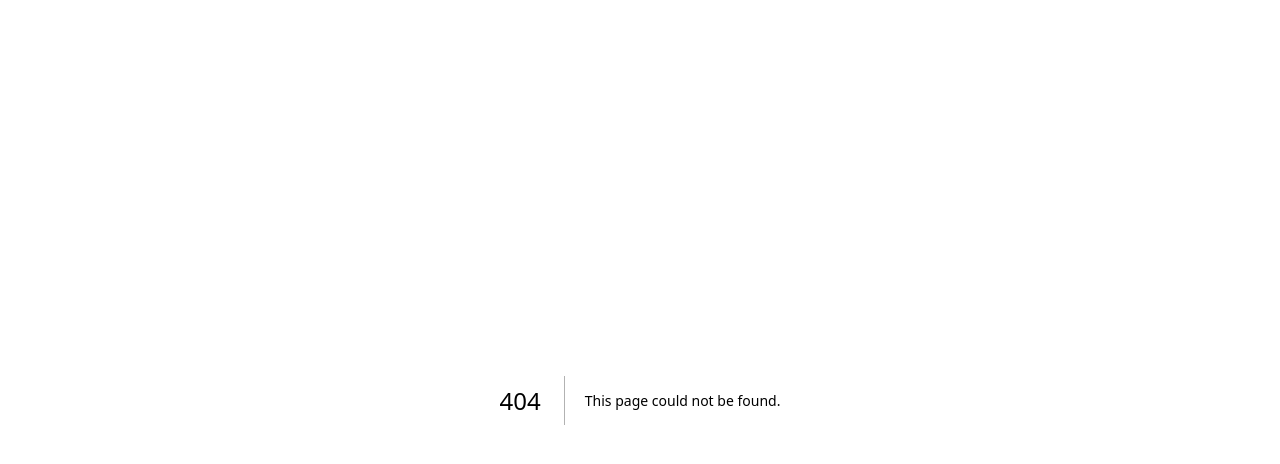
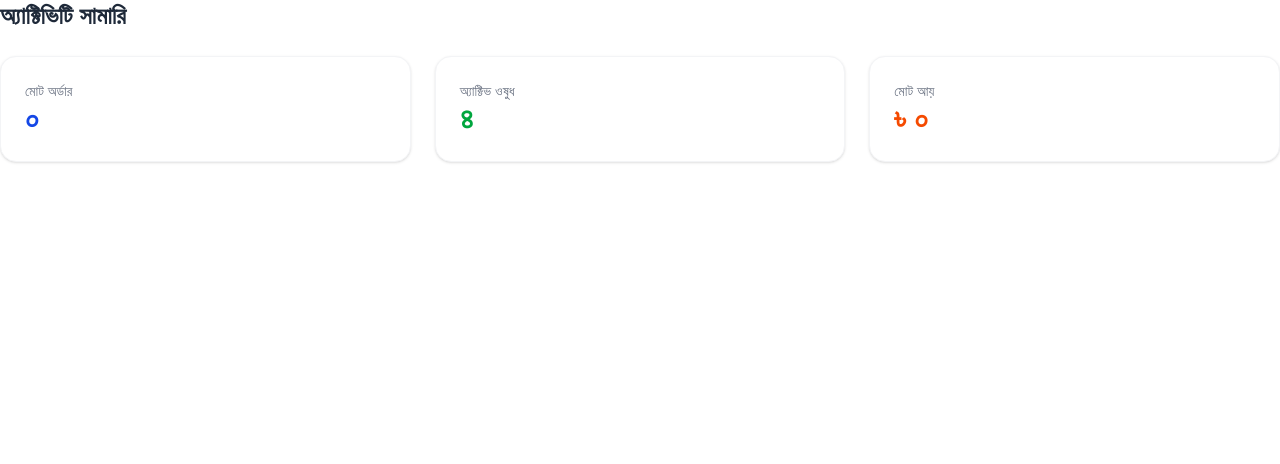
Before and after one commit to alhaz-431/medistore-client, a Next.js app: page /dashboard in a window 1280 px wide. Before the commit this address had no page. Shown: the top 464 px of the page. Built offline with nearby package versions, Linux system fonts and the light colour scheme.

Commit message:
feat: implement admin dashboard overview with stats cards

```diff
--- /dev/null
+++ b/src/app/dashboard/page.tsx
@@ -0,0 +1,21 @@
+export default function DashboardHome() {
+  return (
+    <div className="space-y-6">
+      <h1 className="text-2xl font-bold text-gray-800">অ্যাক্টিভিটি সামারি</h1>
+      <div className="grid grid-cols-1 md:grid-cols-3 gap-6">
+        <div className="bg-white p-6 rounded-2xl shadow-sm border border-gray-100">
+          <p className="text-gray-500 text-sm">মোট অর্ডার</p>
+          <h3 className="text-3xl font-bold text-blue-700">০</h3>
+        </div>
+        <div className="bg-white p-6 rounded-2xl shadow-sm border border-gray-100">
+          <p className="text-gray-500 text-sm">অ্যাক্টিভ ওষুধ</p>
+          <h3 className="text-3xl font-bold text-green-600">৪</h3>
+        </div>
+        <div className="bg-white p-6 rounded-2xl shadow-sm border border-gray-100">
+          <p className="text-gray-500 text-sm">মোট আয়</p>
+          <h3 className="text-3xl font-bold text-orange-600">৳ ০</h3>
+        </div>
+      </div>
+    </div>
+  );
+}
```
